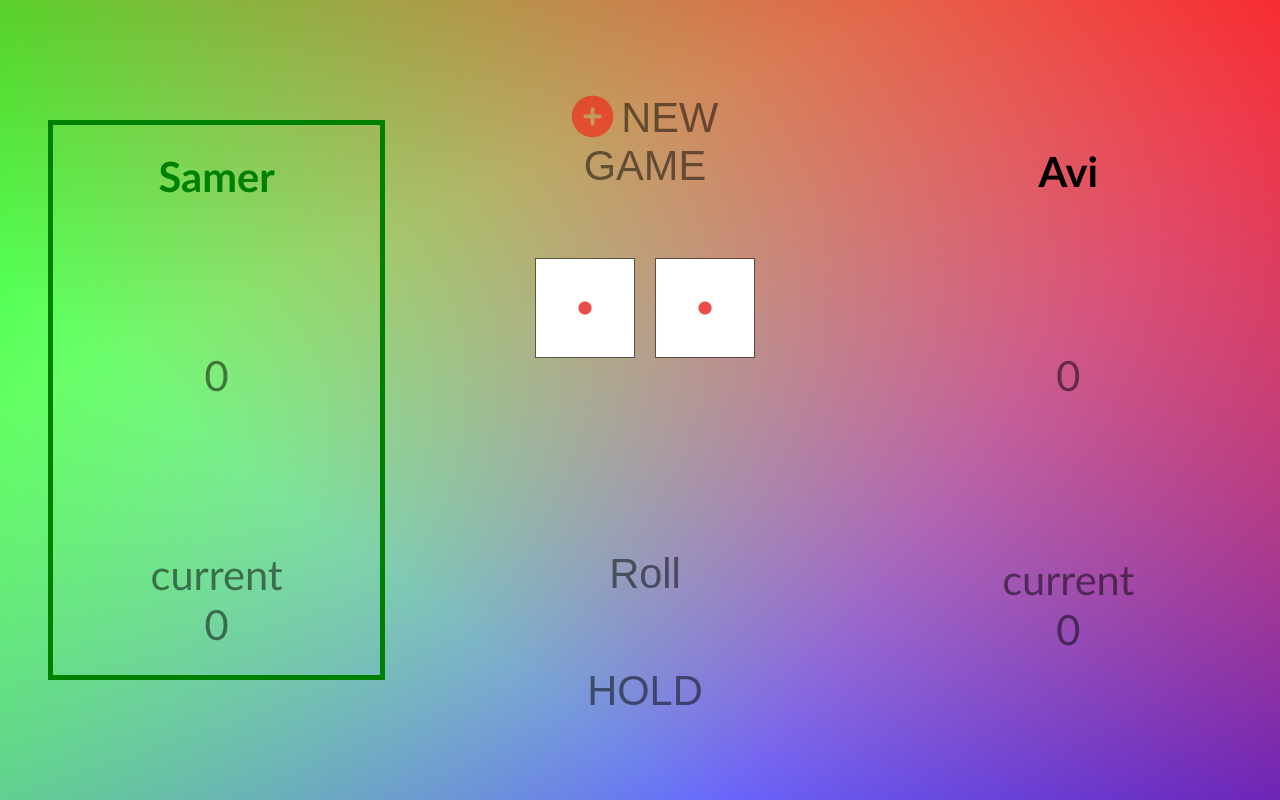
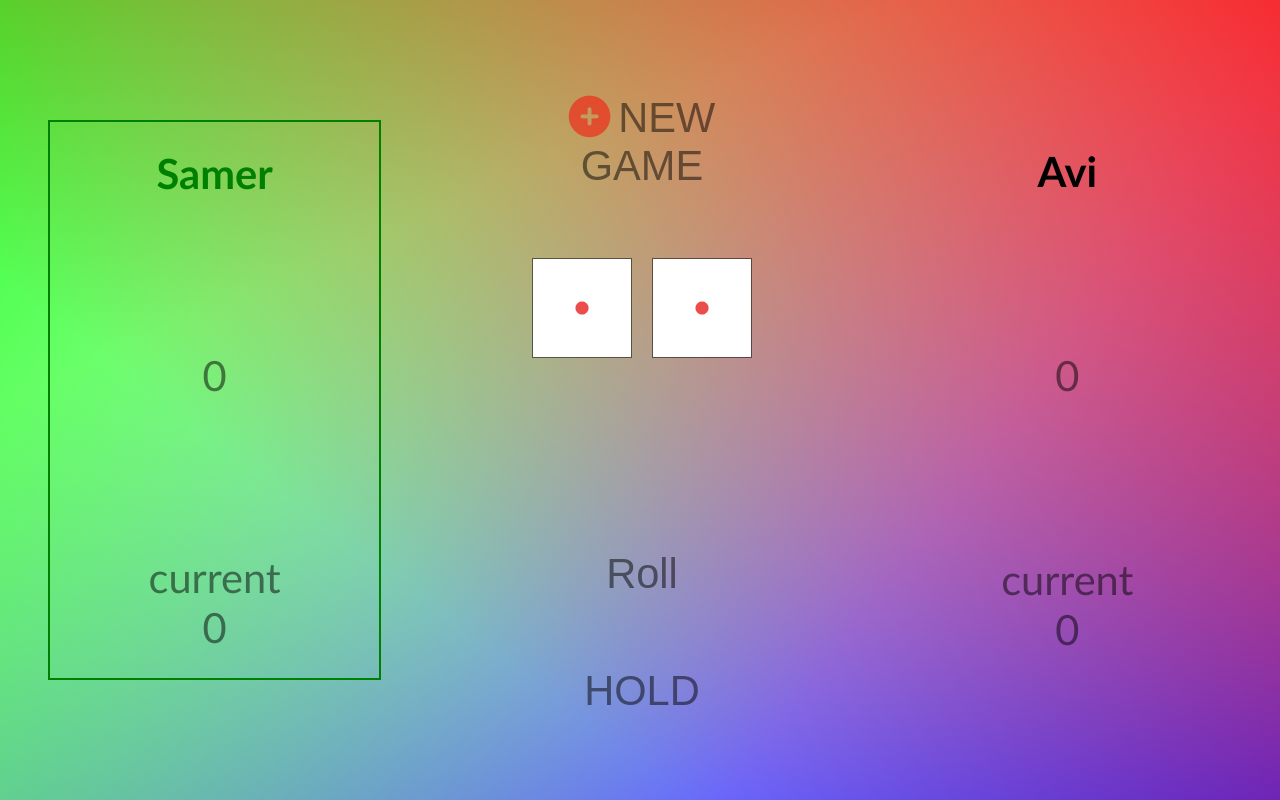
Before and after one commit to samertaha/Dice-Game, a React (Create React App) app: page / in a window 1280 px wide. Built offline with nearby package versions, Linux system fonts and the light colour scheme.

Commit message:
fixed border issue

```diff
--- a/src/Components/Player/Player.jsx
+++ b/src/Components/Player/Player.jsx
@@ -35,7 +35,7 @@ class Player extends React.Component {
         className='container vert'
         style={{
           transition: 'all .1s ease-in-out',
-          border: myTurn || winned ? '5px solid green' : 'none',
+          border: myTurn || winned ? '2px solid green' : 'none',
         }}
       >
         <h1
```
